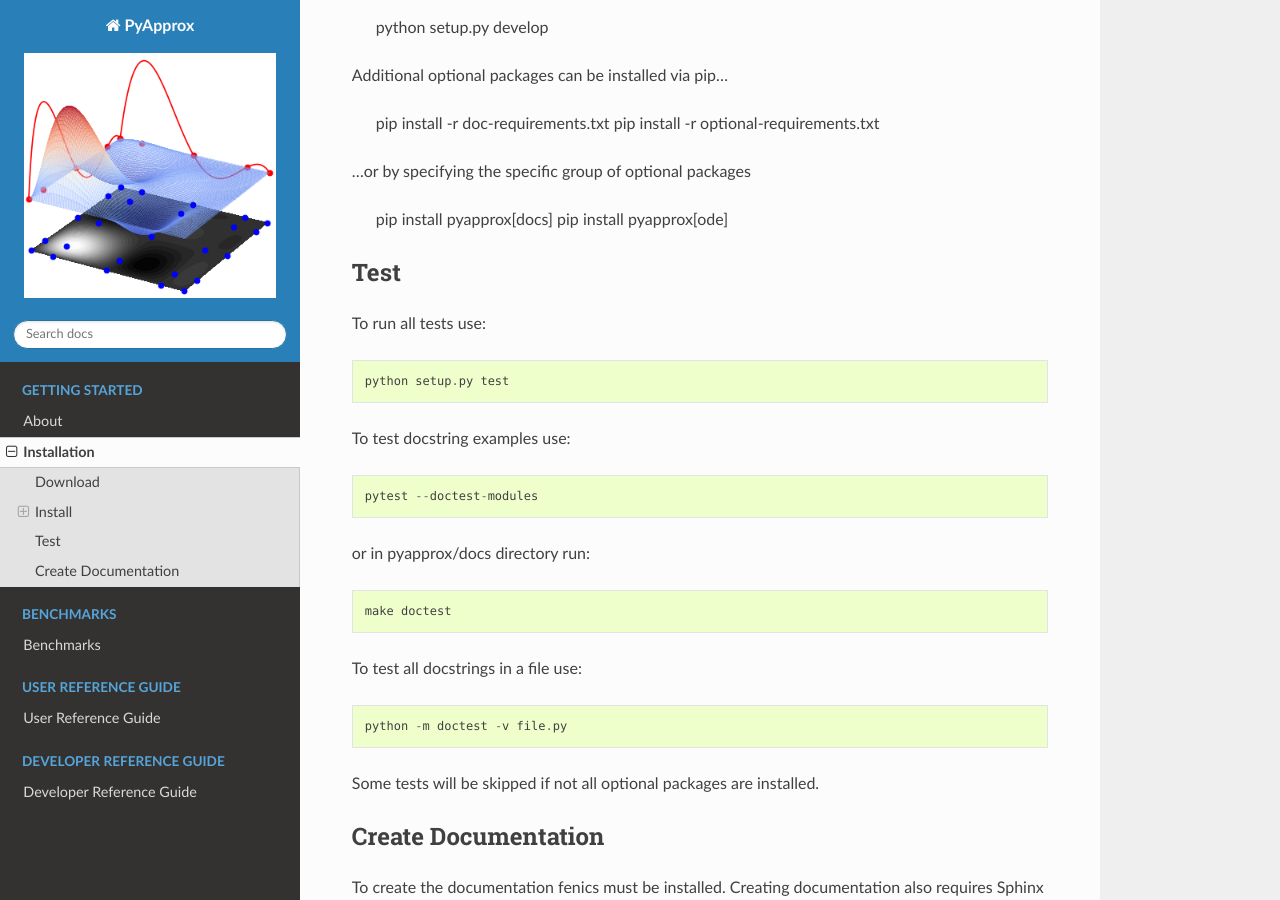
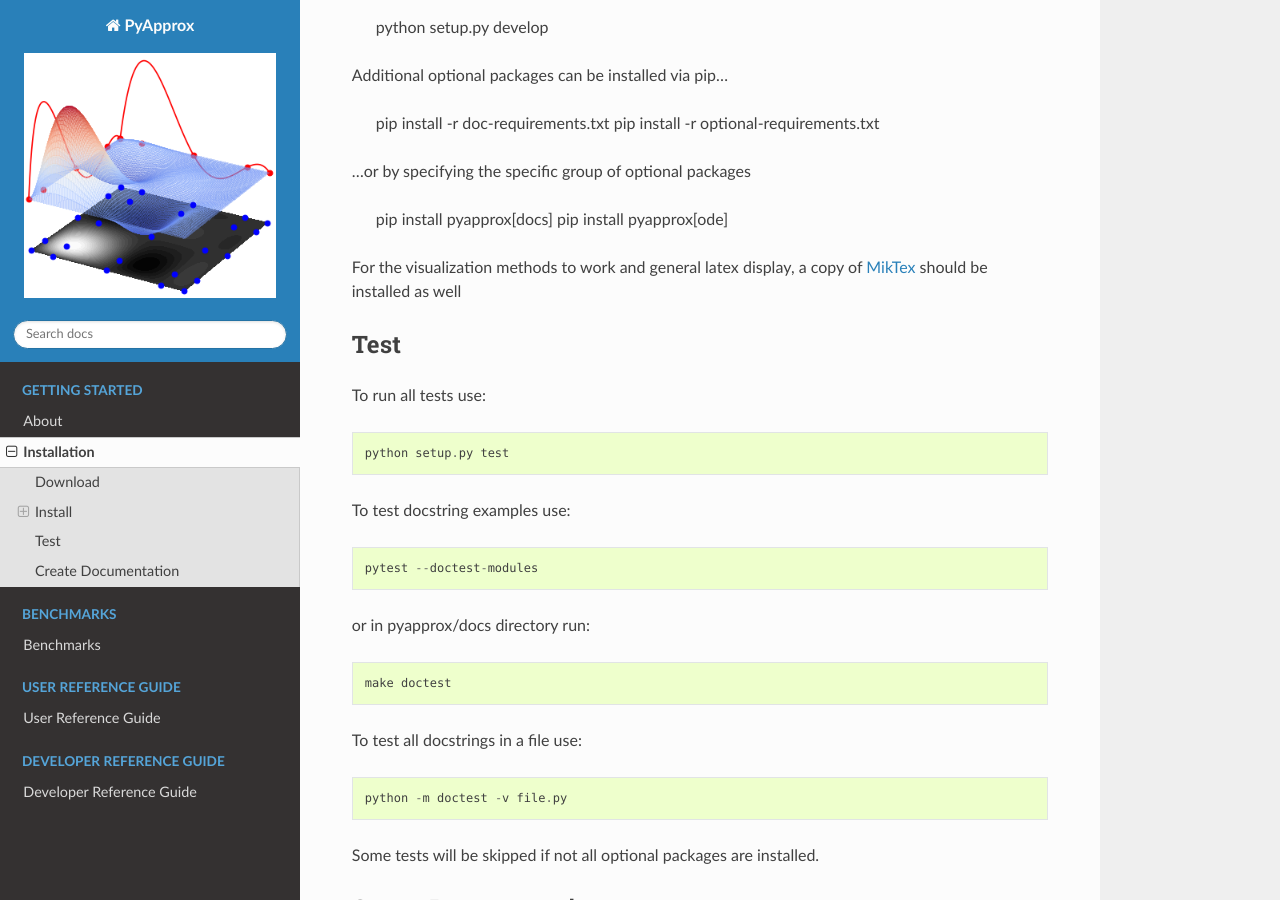
Before and after one commit to sandialabs/pyapprox, a Sphinx documentation site: the page built from docs/source/install.rst, in a window 1280 px wide and 900 px high, scrolled down 1807 px. Built offline with Sphinx 7.4.7 and the Read the Docs theme 2.0.0, drawn with Linux system fonts in a browser that asks for light colours; pages that are not in the unit, such as notebooks, are missing from menus.

Commit message:
Mention latex display support

```diff
--- a/docs/source/install.rst
+++ b/docs/source/install.rst
@@ -75,6 +75,8 @@
   pip install pyapprox[docs]
   pip install pyapprox[ode]
 
+For the visualization methods to work and general latex display, a copy of `MikTex <https://miktex.org/download>`_ should be installed as well
+
 
 Test
 ----
```
